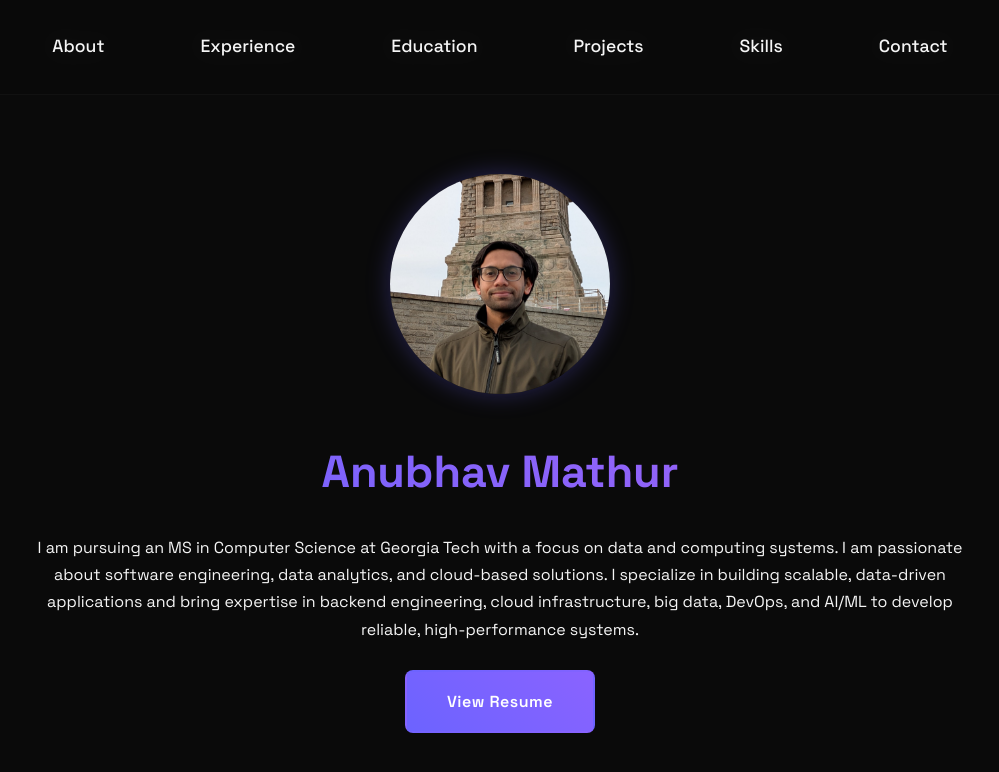
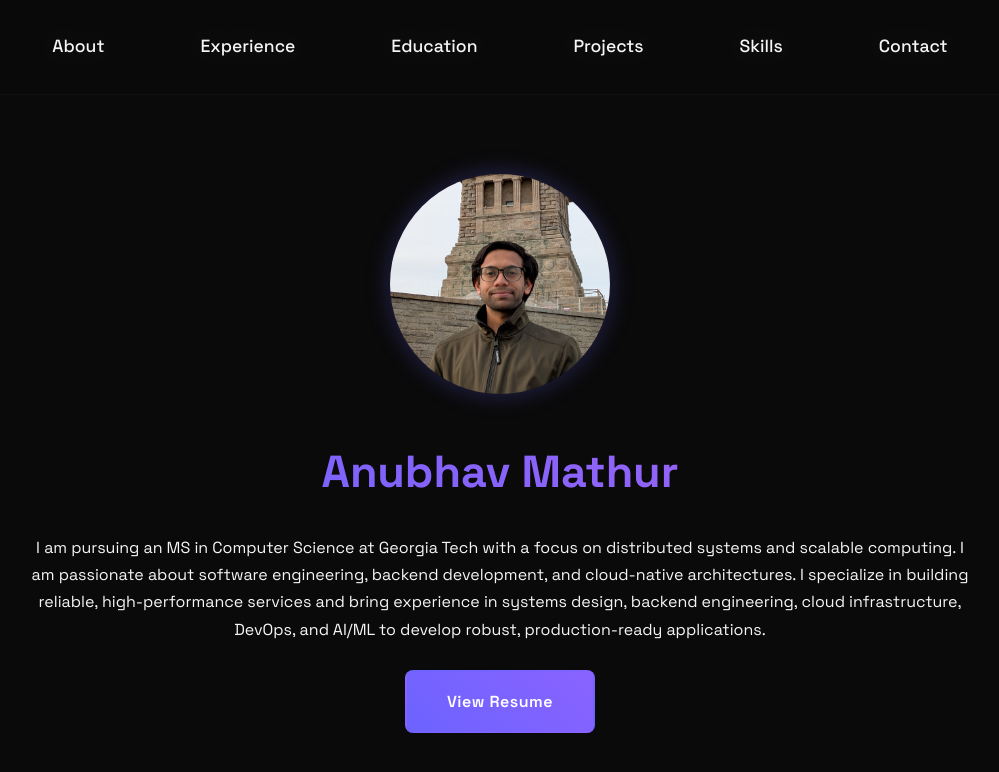
Before and after one commit to anubhav-mathur/anubhav-mathur.github.io, a Jekyll site: the page built from index.md, in a window 1280 px wide and 900 px high. Shown: the top 772 px of the window, without its empty margins (140-1139 px from the left). Built offline with Jekyll 4.4.1, drawn with Linux system fonts in a browser that asks for light colours.

Commit message:
Update intro

```diff
--- a/index.md
+++ b/index.md
@@ -9,7 +9,7 @@ title: Anubhav Mathur
   <div class="about-content">
     <img src="/assets/img/PXL_20241219_193316216~2.jpg" alt="Anubhav Mathur">
     <h1>Anubhav Mathur</h1>
-    <p>I am pursuing an MS in Computer Science at Georgia Tech with a focus on data and computing systems. I am passionate about software engineering, data analytics, and cloud-based solutions. I specialize in building scalable, data-driven applications and bring expertise in backend engineering, cloud infrastructure, big data, DevOps, and AI/ML to develop reliable, high-performance systems.</p><br>
+    <p>I am pursuing an MS in Computer Science at Georgia Tech with a focus on distributed systems and scalable computing. I am passionate about software engineering, backend development, and cloud-native architectures. I specialize in building reliable, high-performance services and bring experience in systems design, backend engineering, cloud infrastructure, DevOps, and AI/ML to develop robust, production-ready applications.</p><br>
     <a href="https://drive.google.com/file/d/1PMkkQTyEc5LT5mvJfxHdsXmyQPc_V9xI/view" target="_blank" class="resume-link">View Resume</a>
   </div>
 </section>
```
